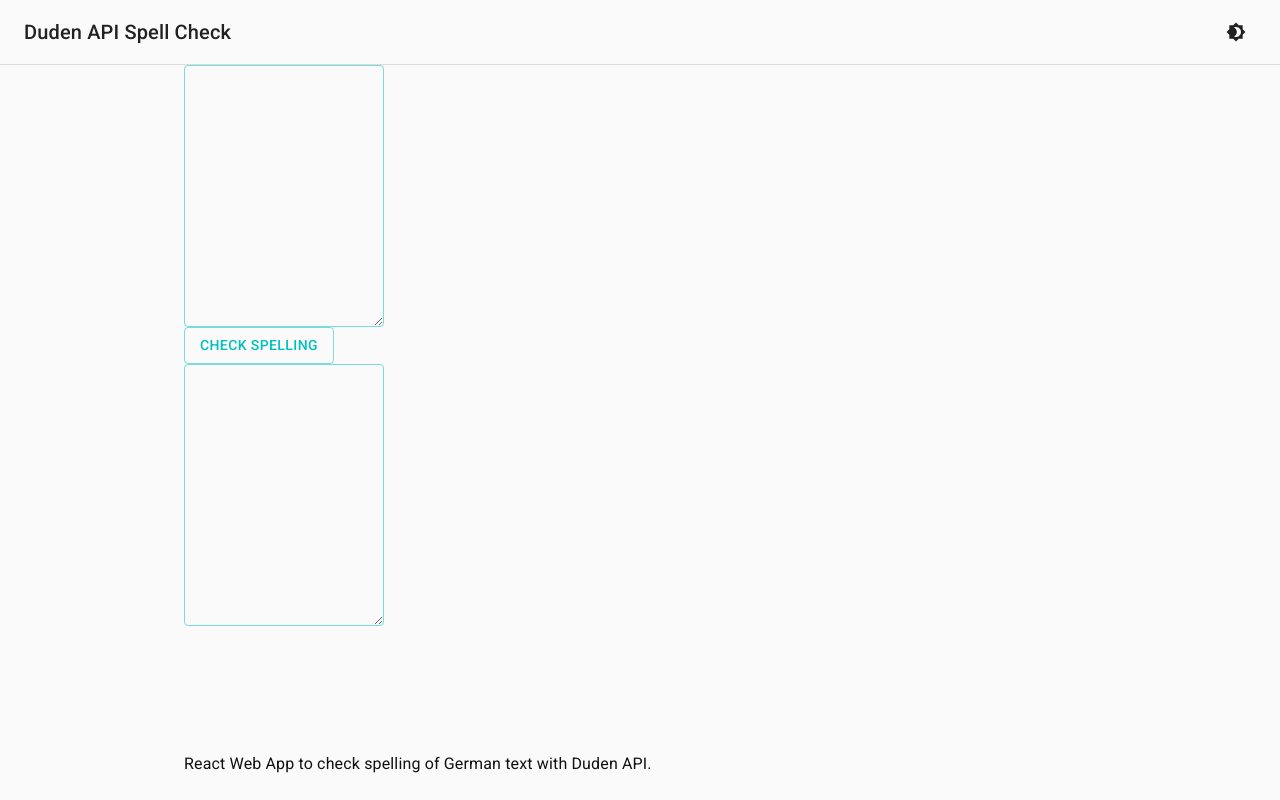
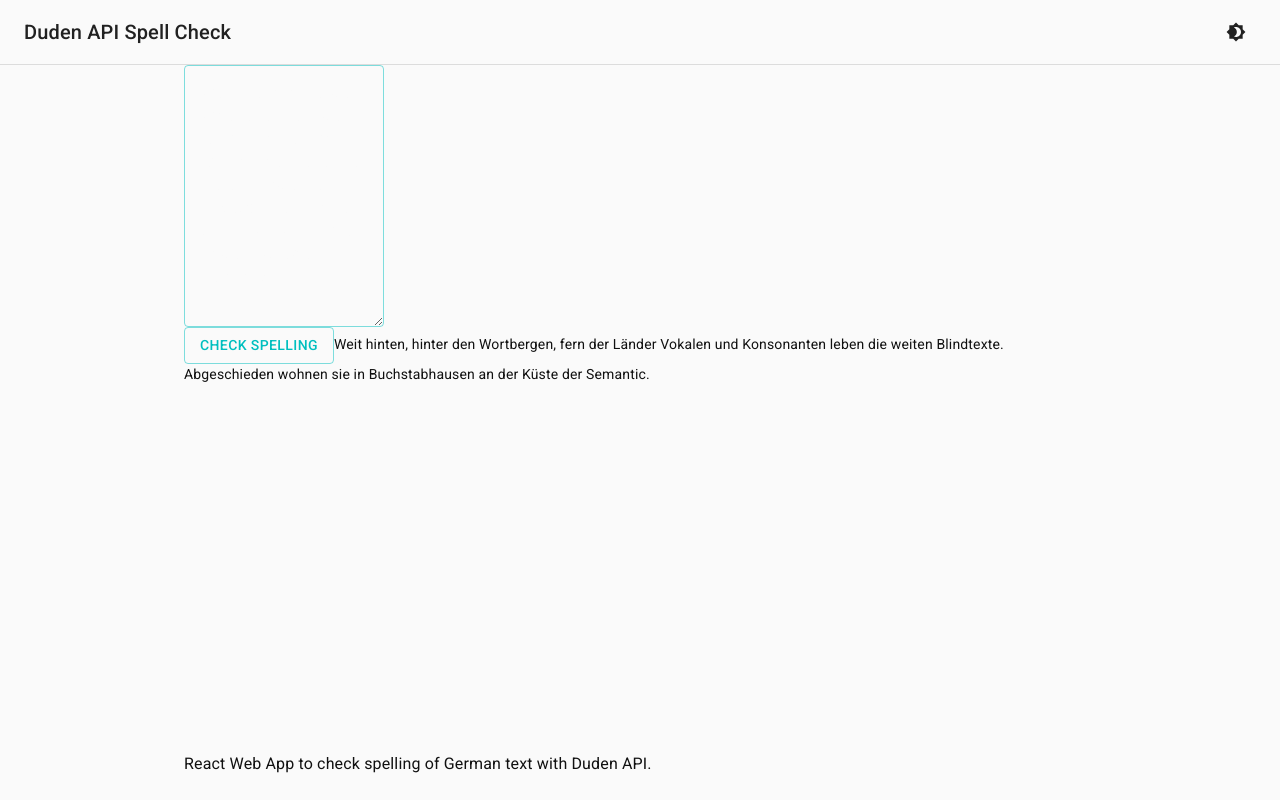
Before and after one commit to JoHoop/duden-api-spell-check, a React (Create React App) app: page / in a window 1280 px wide. Built offline with nearby package versions, Linux system fonts and the light colour scheme.

Commit message:
Add react-highlight-words

```diff
--- a/package.json
+++ b/package.json
@@ -10,6 +10,7 @@
     "@testing-library/user-event": "^12.1.10",
     "react": "^17.0.1",
     "react-dom": "^17.0.1",
+    "react-highlight-words": "^0.16.0",
     "react-scripts": "4.0.1",
     "web-vitals": "^0.2.4"
   },
--- a/src/Components/GrammarCheck.js
+++ b/src/Components/GrammarCheck.js
@@ -2,6 +2,7 @@
 import { TextareaAutosize } from "@material-ui/core";
 import { Button } from "@material-ui/core";
 import { makeStyles } from "@material-ui/core/styles";
+import Highlighter from "react-highlight-words";
 
 const useStyles = makeStyles({
   textField: {
@@ -26,7 +27,8 @@
   const [inputText, setInputText] = useState(
     "Weit hinten, hinter den Wortbergen, fern der Länder Vokalen und Konsonanten leben die weiten Blindtexte. Abgeschieden wohnen sie in Buchstabhausen an der Küste der Semantic."
   );
-  const [outputText, setOutputText] = useState(inputText);
+
+  const [spellErrors, setSpellErrors] = useState([]);
 
   const onChange = (evt) => setInputText(evt.target.value);
 
@@ -54,12 +56,10 @@
         console.log(result.data);
 
         result.data.spellAdvices.forEach((spellAdvice) => {
-          let checkedText =
-            outputText.substring(0, spellAdvice.offset) +
-            "Semantik" +
-            outputText.substring(spellAdvice.offset + spellAdvice.length);
-
-          setOutputText(checkedText);
+          setSpellErrors((spellErrors) => [
+            ...spellErrors,
+            spellAdvice.originalError,
+          ]);
         });
 
         setIsLoading(false);
@@ -78,17 +78,15 @@
         onChange={onChange}
         className={classes.textField}
       />
-
       <Button variant="outlined" color="primary" onClick={checkSpelling}>
         {isLoading ? "Checking spelling" : "Check spelling"}
       </Button>
 
-      <TextareaAutosize
-        disabled
-        rowsMin={10}
-        placeholder="Enter text"
-        value={outputText}
-        className={classes.textField}
+      <Highlighter
+        highlightClassName="SpellError"
+        searchWords={spellErrors}
+        autoEscape={true}
+        textToHighlight={inputText}
       />
     </>
   );
```
Also changed, not shown: 1 other file (tests, documents, lock files or other folders).
